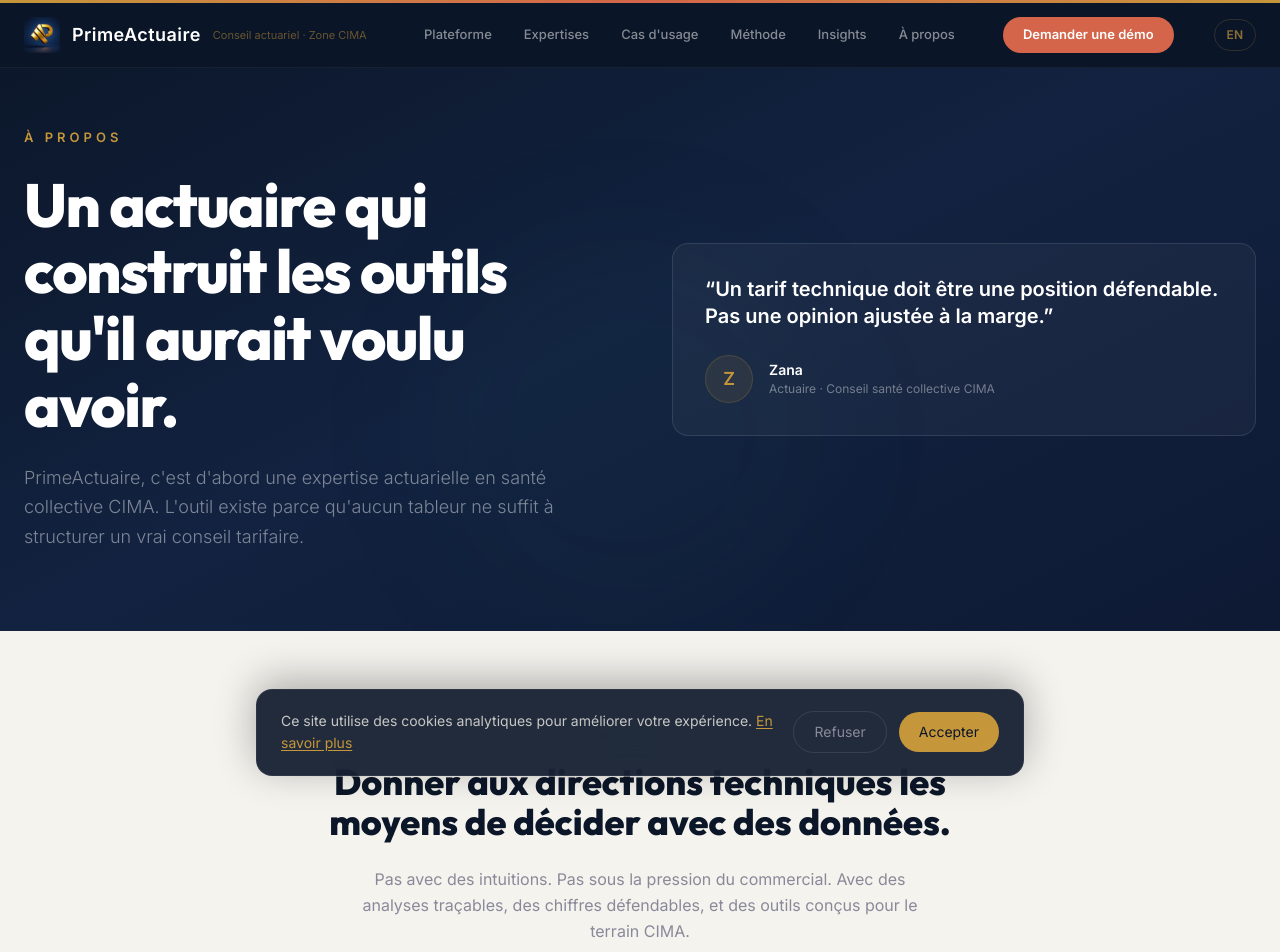
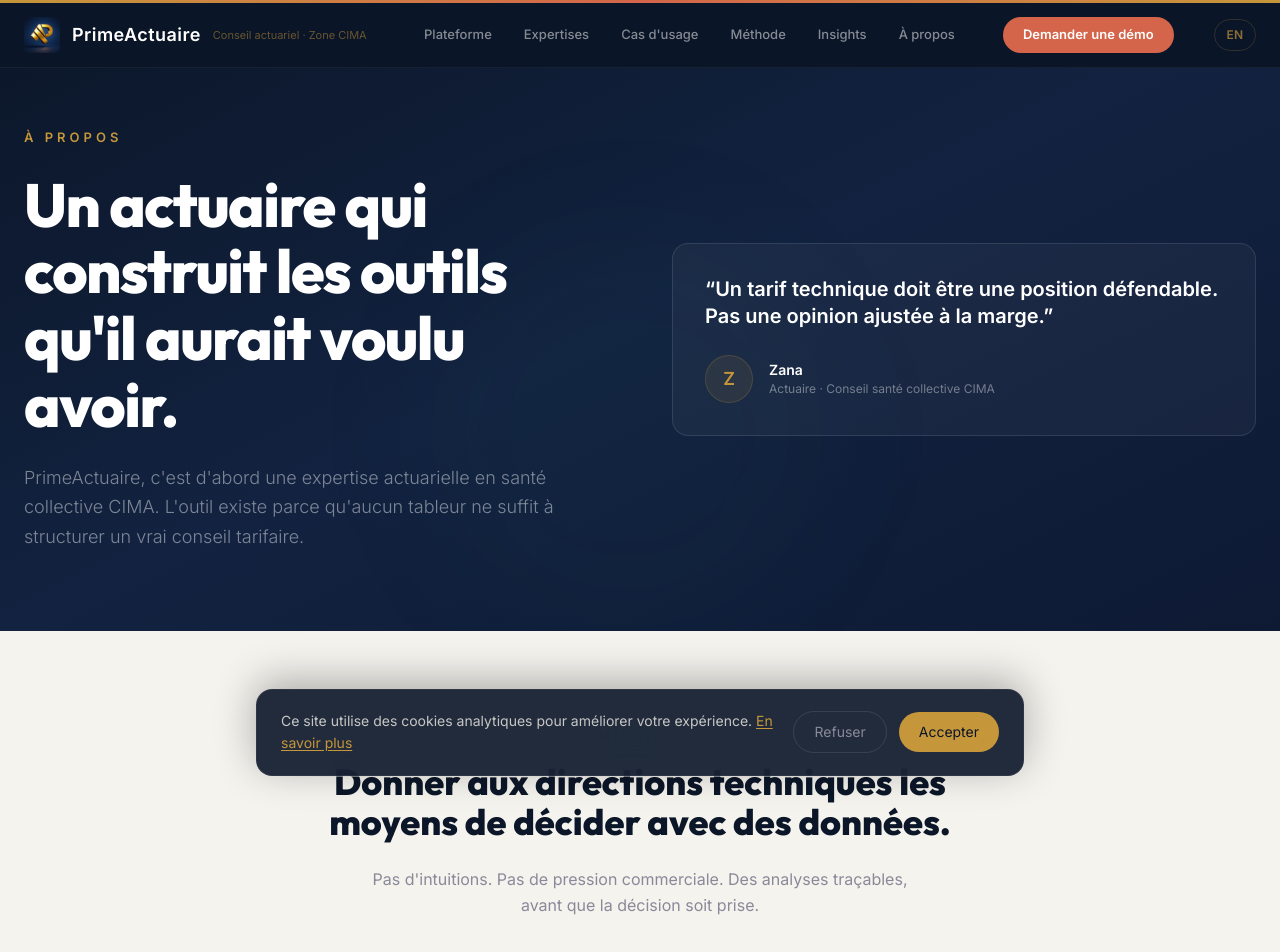
Before and after one commit to sidickgoldman/SiteWeb_PrimeActuaire, a Next.js app: page /a-propos in a window 1280 px wide. Shown: the top 952 px of the page. Built offline with nearby package versions, Linux system fonts and the light colour scheme.

Commit message:
fix: a-propos mission - sous-texte concis option C

```diff
--- a/src/i18n/en.ts
+++ b/src/i18n/en.ts
@@ -621,7 +621,7 @@ export const en: Dictionary = {
     quoteRole: "Actuary · Group health advisory CIMA",
     missionEyebrow: "Mission",
     missionTitle: "Give technical directors the means to decide with data.",
-    missionDesc: "Not with intuition. Not under sales pressure. With traceable analyses, defensible figures, and tools built for the CIMA landscape.",
+    missionDesc: "No intuitions. No commercial pressure. Traceable analyses, before the decision is made.",
     valeurs: [
       { icon: "📐", title: "Actuarial rigor", desc: "Every figure we produce is traceable, testable, and defensible in committee. Assumptions are documented." },
       { icon: "🎯", title: "Exclusive focus", desc: "Group health in the CIMA zone. No auto insurance, no P&C, no diversification. One discipline, mastered in depth." },
--- a/src/i18n/fr.ts
+++ b/src/i18n/fr.ts
@@ -619,7 +619,7 @@ export const fr = {
     quoteRole: "Actuaire · Conseil santé collective CIMA",
     missionEyebrow: "Mission",
     missionTitle: "Donner aux directions techniques les moyens de décider avec des données.",
-    missionDesc: "Pas avec des intuitions. Pas sous la pression du commercial. Avec des analyses traçables, des chiffres défendables, et des outils conçus pour le terrain CIMA.",
+    missionDesc: "Pas d'intuitions. Pas de pression commerciale. Des analyses traçables, avant que la décision soit prise.",
     valeurs: [
       { icon: "📐", title: "Rigueur actuarielle", desc: "Chaque chiffre que nous produisons est traçable, testable, et défendable en comité. Les hypothèses sont documentées." },
       { icon: "🎯", title: "Focus exclusif", desc: "Santé collective en zone CIMA. Pas d'assurance auto, pas d'IARD, pas de diversification. Un seul métier, maîtrisé en profondeur." },
```
